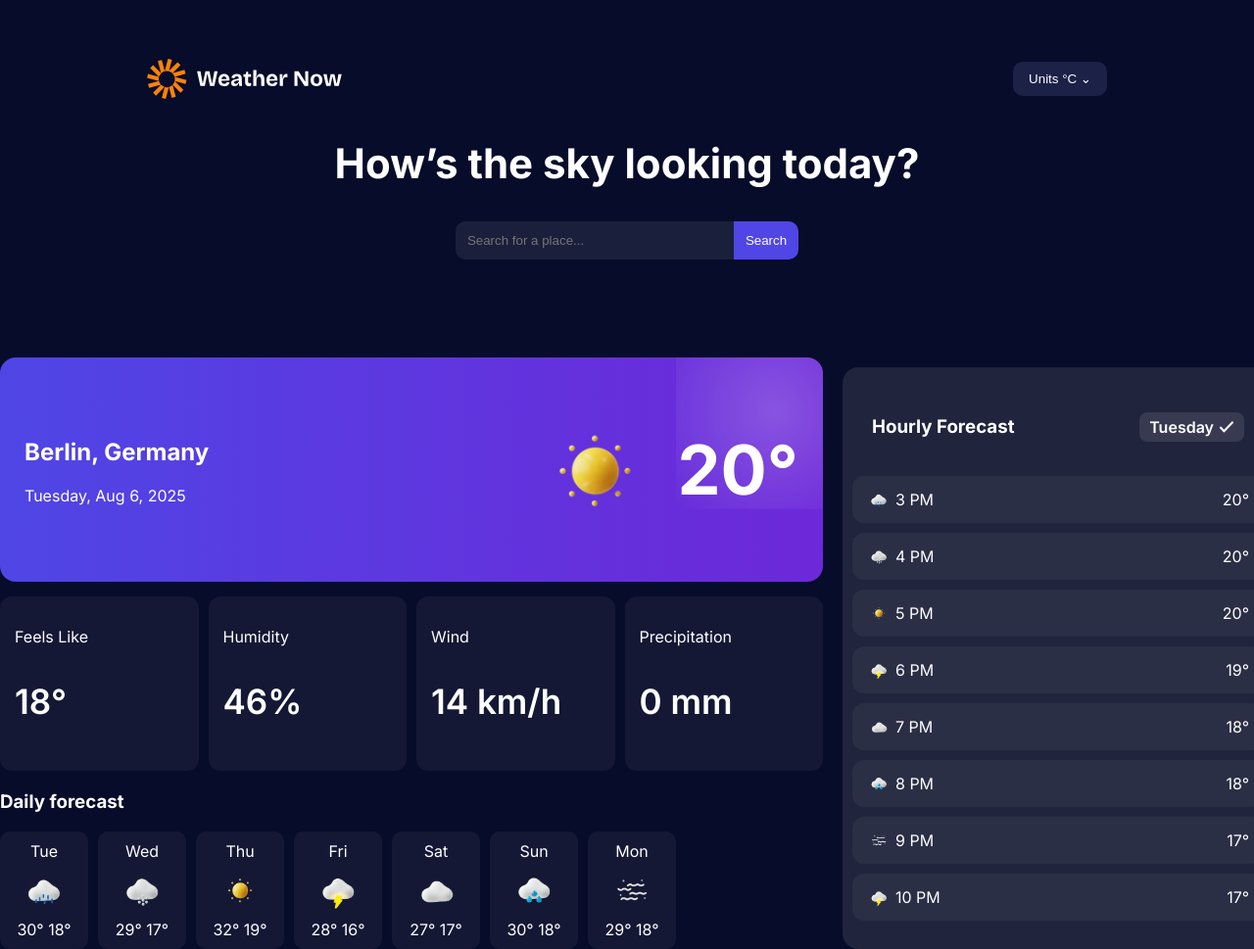
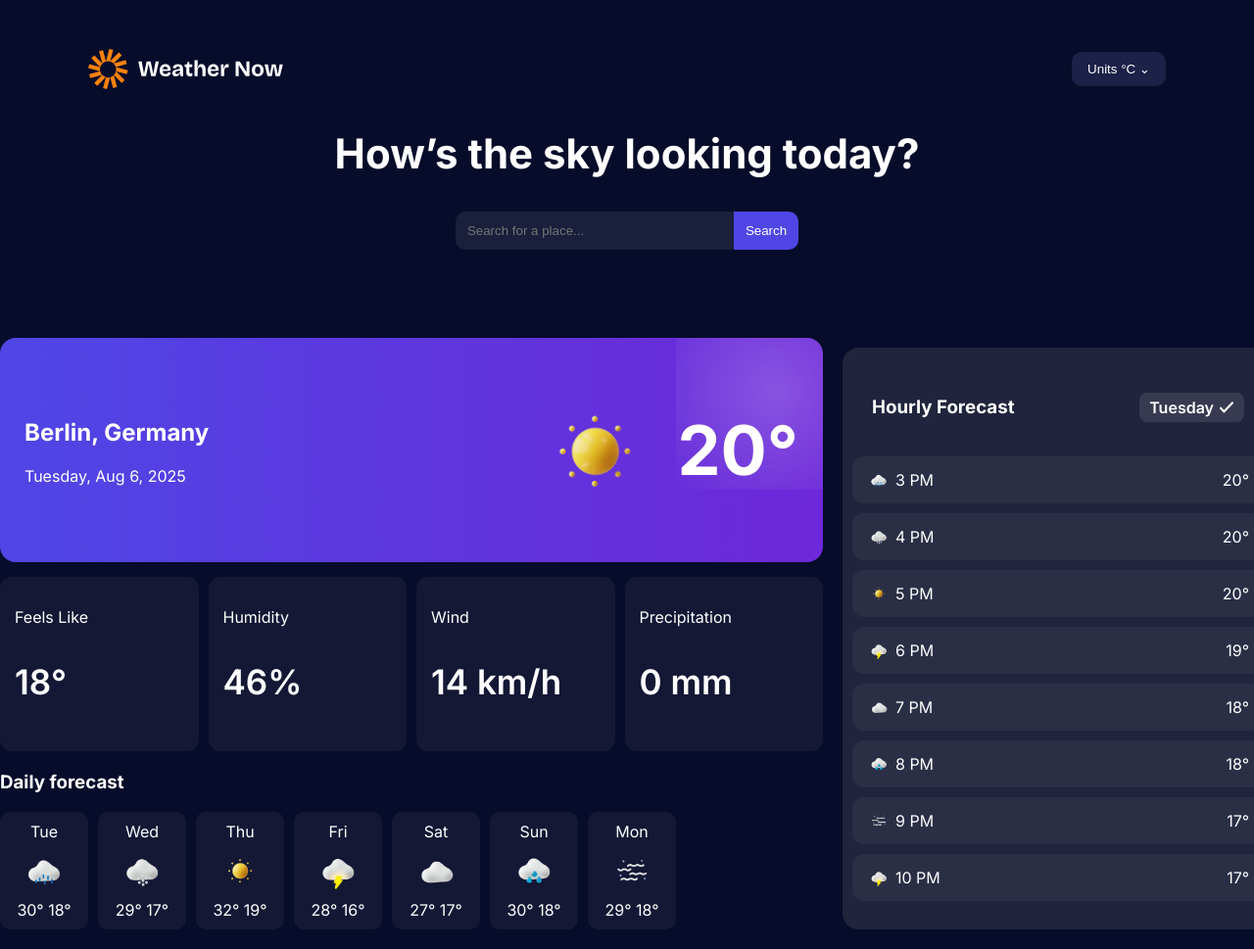
Before and after one commit to FreeDev-Group/weather-app-by-Edouard, a plain HTML site: page index.html in a window 1280 px wide. Shown: the whole page at 98% size. Drawn offline with Linux system fonts and the light colour scheme; no server answers.

Commit message:
Refactor CSS styles for body and app layout
Updated styles for body and .app class, including margin and padding adjustments.

```diff
--- a/style.css
+++ b/style.css
@@ -1,28 +1,16 @@
 
-html, body {
-    width: 100%;
-    min-height: 100%;
+body {
+    margin: 0;
     font-family: 'Inter', sans-serif;
     background: #070c2a;
     color: white;
-    margin: 0;
-    padding: 0;
 }
 
-/* APP - espace autour + centrage */
+/* APP */
 .app {
-    max-width: 980px;
-    margin: 30px auto;
-    padding: 30px 60px;
-    background: inherit;
-    border-radius: 10px;
-}
-
-/* MOBILE override pour padding */
-@media (max-width: 600px) {
-    .app {
-        padding: 20px 15px;  /* moins d’espace sur mobile */
-    }
+    max-width: 1100px;
+    margin: 20px 60px;
+    padding: 30px;
 }
 
 /* HEADER */
```
